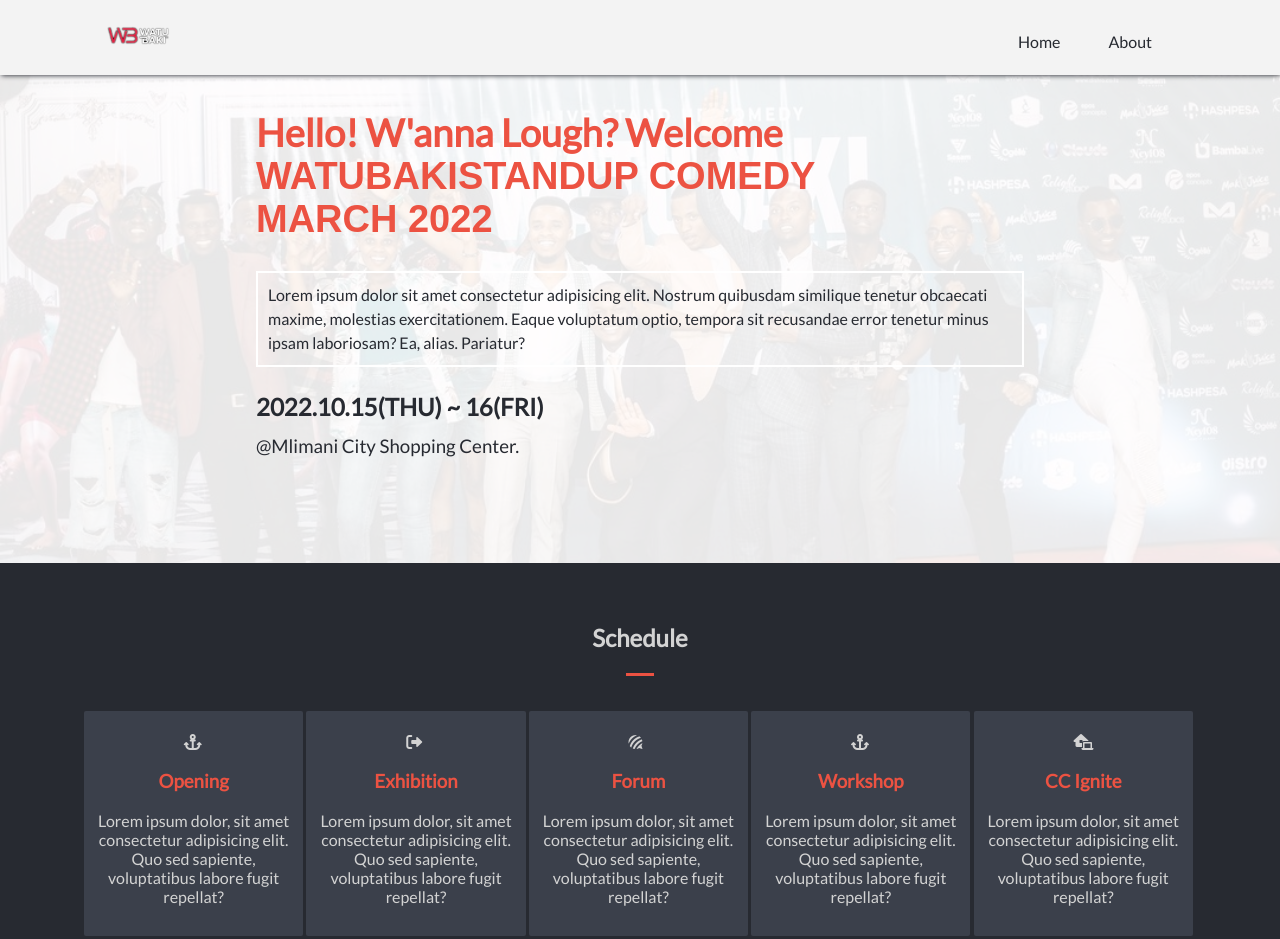
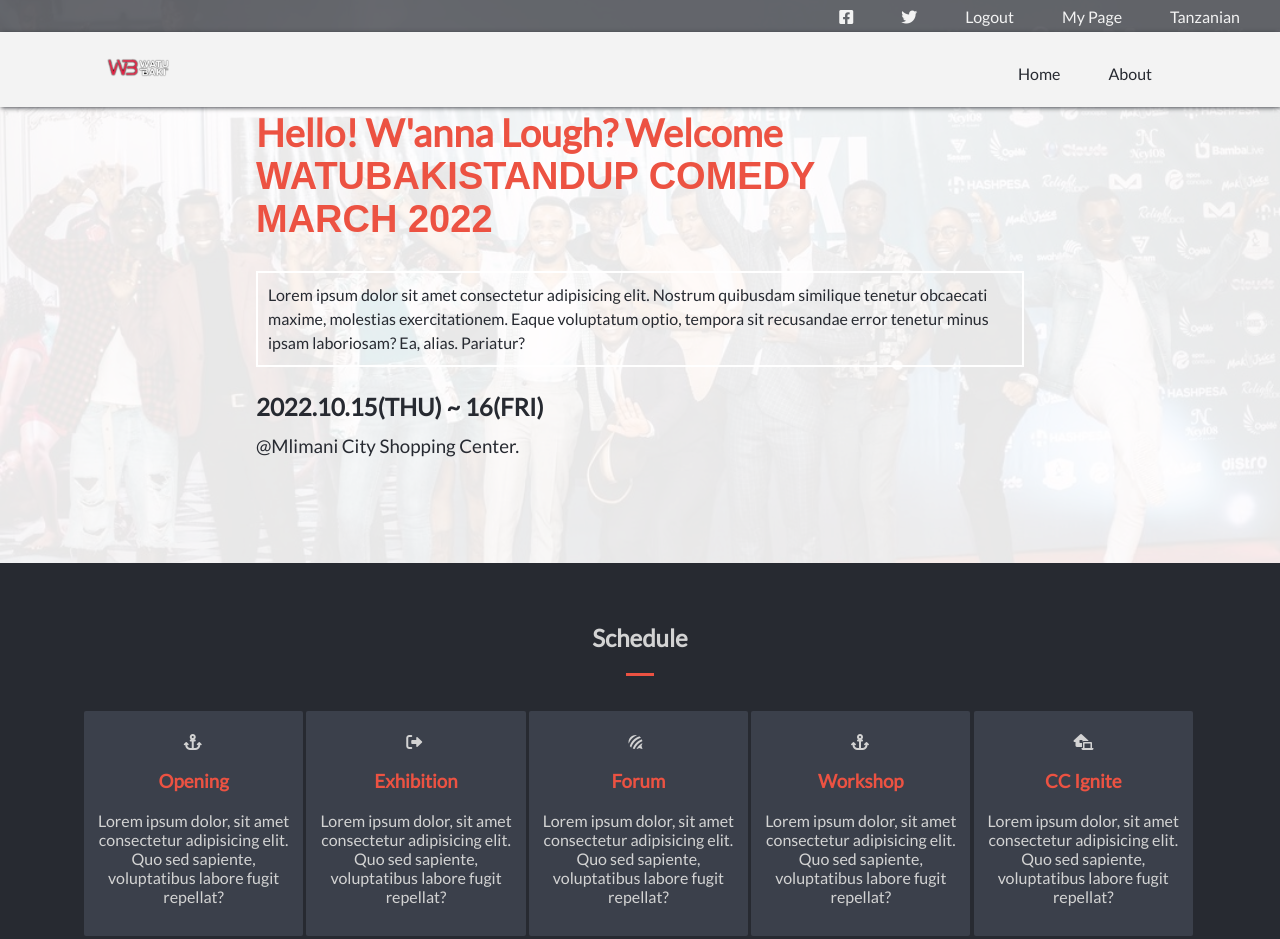
Before and after one commit to mnekx/ibhichekesho, a website: page docs/index.html in a window 1280 px wide. Shown: the top 939 px of the page. Drawn offline with Linux system fonts and the light colour scheme; a web font is replaced by a local one.

Commit message:
add social nav links

```diff
--- a/docs/index.html
+++ b/docs/index.html
@@ -23,6 +23,25 @@
   </head>
   <body>
     <header id="header-home">
+      <ul class="social-links-list">
+        <li class="social-li">
+          <a class="social-a" href="#twitter"
+            ><i class="fab fa-facebook-square"></i
+          ></a>
+        </li>
+        <li class="social-li">
+          <a class="social-a" href="https://twitter.com/MnembaChambuya"
+            ><i class="fab fa-twitter"></i
+          ></a>
+        </li>
+        <li class="social-li"><a class="social-a" href="#logout">Logout</a></li>
+        <li class="social-li">
+          <a class="social-a" href="#mypage">My Page</a>
+        </li>
+        <li class="social-li">
+          <a class="social-a" href="#tanzanian">Tanzanian</a>
+        </li>
+      </ul>
       <div class="container">
         <nav id="main-nav">
           <div class="container">
--- a/scss/_media.scss
+++ b/scss/_media.scss
@@ -1,9 +1,13 @@
 @media (min-width: 768px) {
+  // Social links
+  .social-links-list {
+    display: flex;
+  }
   // header navigation
   #main-nav {
     flex-wrap: nowrap;
     position: fixed;
-    top: 0;
+    top: 2rem;
     left: 0;
     width: 100%;
     height: auto;
--- a/scss/_utilities.scss
+++ b/scss/_utilities.scss
@@ -286,3 +286,31 @@
     }
   }
 }
+
+// Social links
+.social-links-list {
+  display: none;
+  // display: flex;
+  width: 100%;
+  background-color: rgba($dark-color, 0.7);
+  color: $light-color;
+  height: 2rem;
+  position: fixed;
+  top: 0;
+  left: 0;
+  z-index: 999;
+  justify-content: flex-end;
+  padding-right: 1rem;
+}
+
+.social-li {
+  display: flex;
+  justify-content: center;
+  align-items: center;
+}
+
+.social-a {
+  display: inline-block;
+  padding: 1rem 1.5rem;
+  color: $almost-white;
+}
```
Also changed, not shown: docs/css/main.css.
